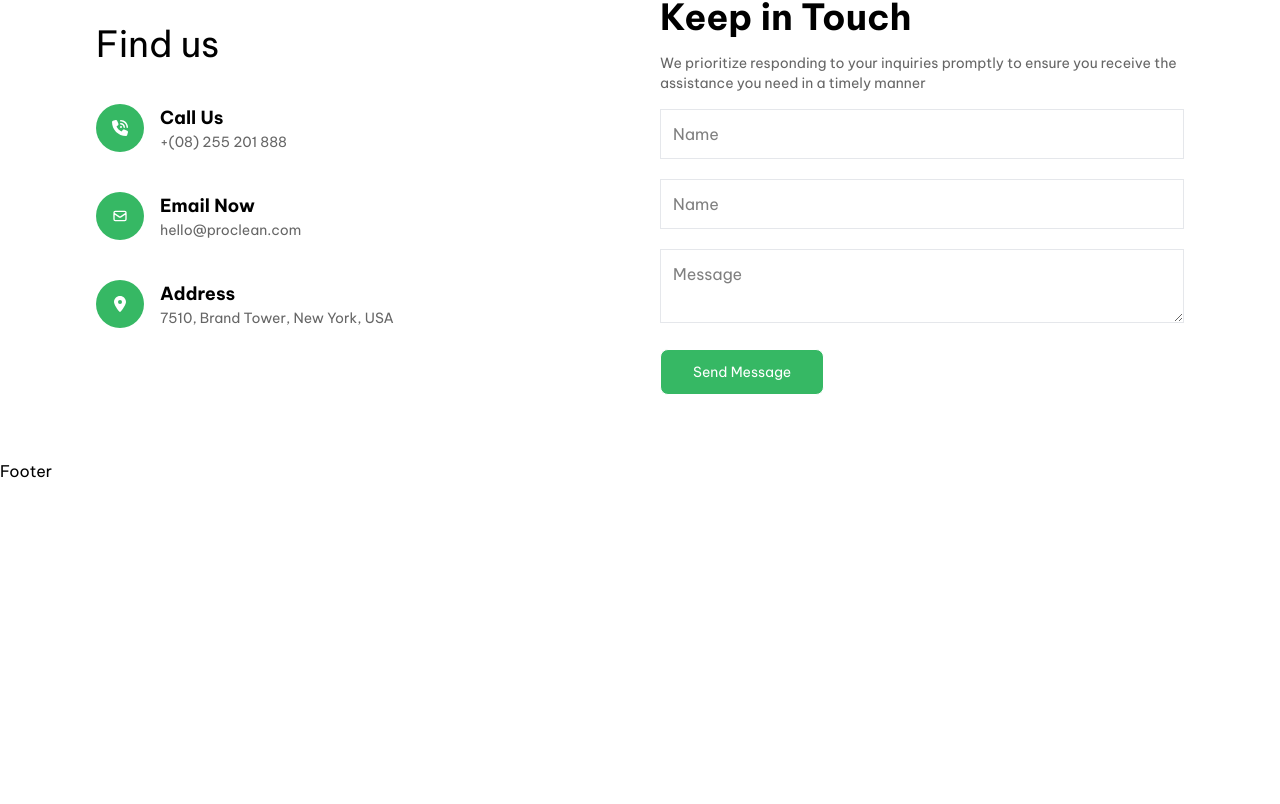
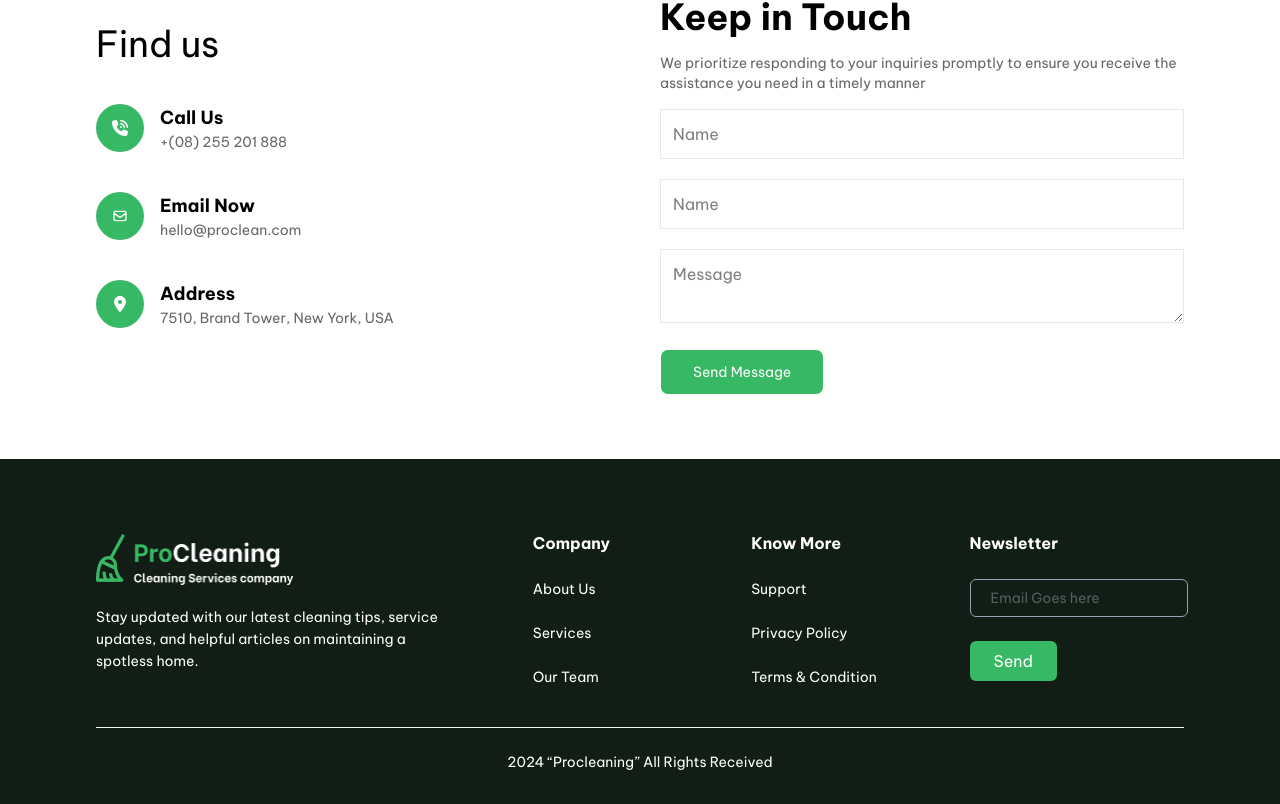
Before and after one commit to tunjiaramide/proclean-landing-page, a Next.js app: page / in a window 1280 px wide. Shown: the part 6820-7624 px from the top of the page. Before the commit the page ends 7303 px from the top, so only its background shows below. Built offline with nearby package versions, Linux system fonts and the light colour scheme.

Commit message:
Added footer

```diff
--- a/components/footer/Footer.tsx
+++ b/components/footer/Footer.tsx
@@ -1,7 +1,35 @@
+import Image from "next/image"
+import Link from "next/link"
+
 export default function Footer() {
   return (
-    <footer>
-        Footer
+    <footer className="bg-[#111D15] px-8 md:px-24 py-8 md:pt-18 md:pb-8 text-white">
+        <div className="grid grid-cols-1 md:grid-cols-5 text-white pb-10 gap-1">
+            <div className="space-y-5 col-span-2">
+              <Image src="/logo_footer.png" alt="Pro Clean" width={203} height={50} />
+              <p className="text-sm leading-[160%] w-[80%] font-normal">Stay updated with our latest cleaning tips, service updates, and helpful articles on maintaining a spotless home.</p>
+            </div>
+            <div className="space-y-6">
+              <h3 className="text-base font-semibold">Company</h3>
+              <p className="text-sm"><Link href="/">About Us</Link></p>
+              <p className="text-sm"><Link href="/">Services</Link></p>
+              <p className="text-sm"><Link href="/">Our Team</Link></p>
+            </div>
+            <div className="space-y-6">
+              <h3 className="text-base font-semibold">Know More</h3>
+              <p className="text-sm"><Link href="/">Support</Link></p>
+              <p className="text-sm"><Link href="/">Privacy Policy</Link></p>
+              <p className="text-sm"><Link href="/">Terms & Condition</Link></p>
+            </div>
+            <div className="flex flex-col space-y-6 items-start">
+              <h3 className="text-base font-semibold">Newsletter</h3>
+              <input type="text" placeholder="Email Goes here" className="border px-5 py-2 text-sm rounded-sm text-gray-400"/>
+              <button className="px-6 py-2 border-0 rounded-sm bg-[#36B864]">Send</button>
+            </div>
+        </div>
+        <div className="flex items-center justify-center border-t border-t-gray-100 pt-6">
+          <p className="text-sm">2024 “Procleaning” All Rights Received</p>
+        </div>
     </footer>
   )
 }
```
Also changed, not shown: public/logo_footer.png (added).
